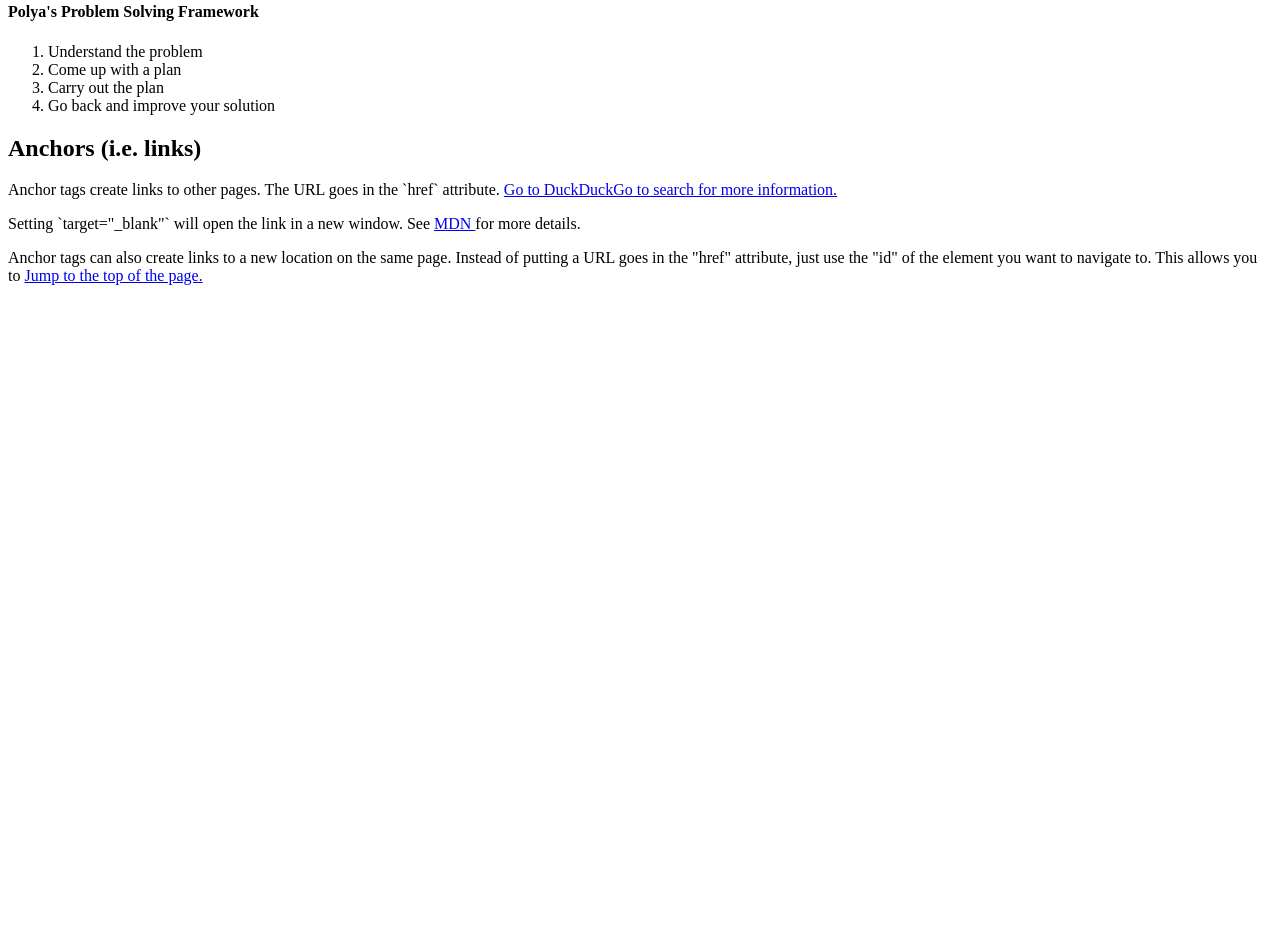
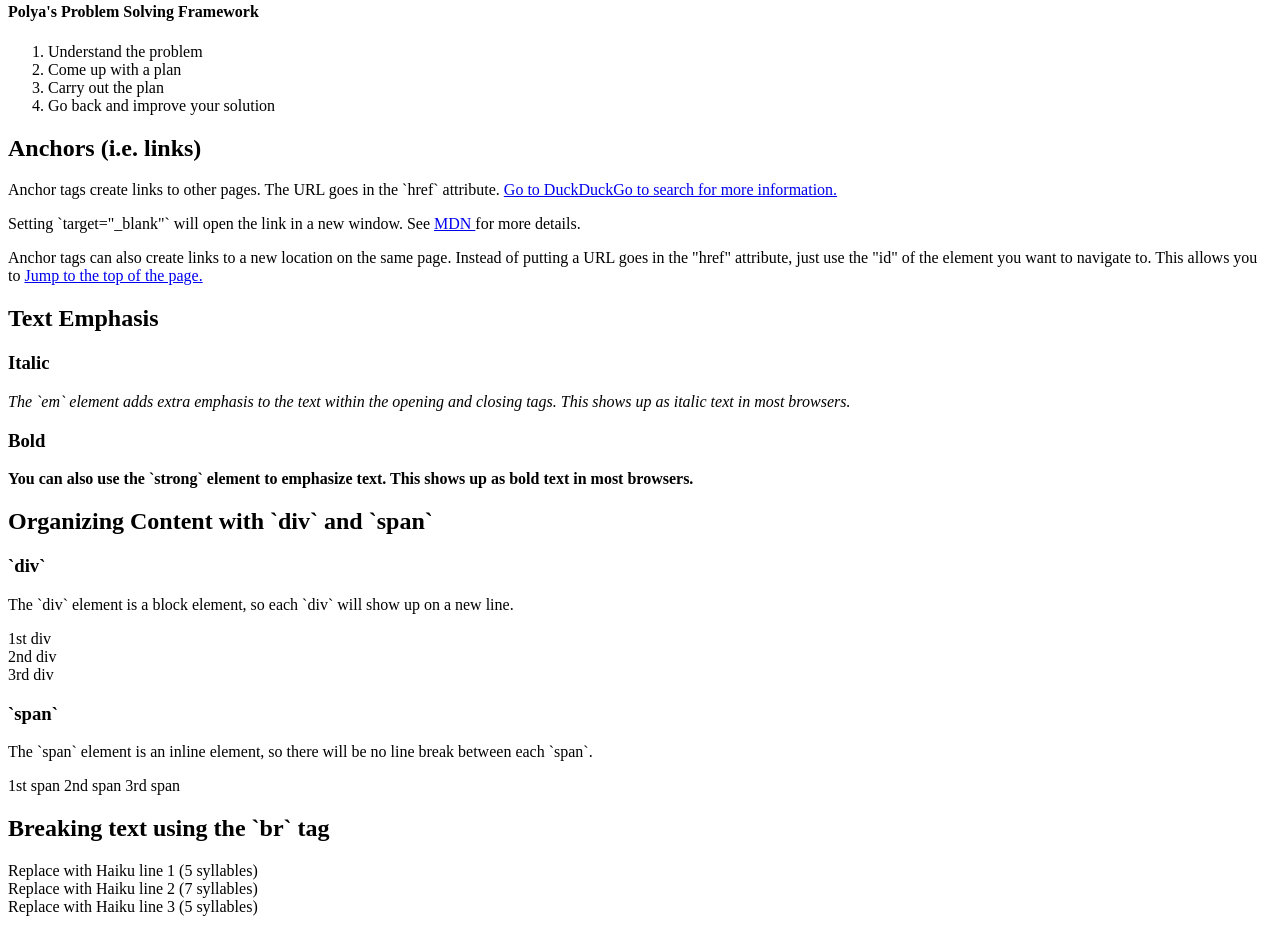
Before and after one commit to szmtz/html-tags-cheatsheet-aA, a plain HTML site: page index.html in a window 1280 px wide. Shown: the part 547-1479 px from the top of the page. Before the commit the page ends 848 px from the top, so only its background shows below. Drawn offline with Linux system fonts and the light colour scheme.

Commit message:
Update index.html

```diff
--- a/index.html
+++ b/index.html
@@ -63,12 +63,39 @@
       </a>
     </p>
 
+<h2>Text Emphasis</h2>
+        <h3>Italic</h3>
+            <em>
+                The `em` element adds extra emphasis to the text within the opening and closing tags. This shows up as italic text in most browsers.
+            </em>
+        <h3>Bold</h3>
+            <strong>
+                You can also use the `strong` element to emphasize text. This shows up as bold text in most browsers.
+            </strong>
 
 
+       <h2>Organizing Content with `div` and `span`</h2>
+        <h3>`div`</h3>
+            <p>
+                The `div` element is a block element, so each `div` will show up on a new line.
+            </p>
+            <div>1st div</div>
+            <div>2nd div</div>
+            <div>3rd div</div>
+        <h3>`span`</h3>
+            <p>
+                The `span` element is an inline element, so there will be no line break between each `span`.
+            </p>
+            <span>1st span</span>
+            <span>2nd span</span>
+            <span>3rd span</span>
 
-
-
-
+  <h2>Breaking text using the `br` tag</h2>
+    <p>
+        Replace with Haiku line 1 (5 syllables)<br>
+        Replace with Haiku line 2 (7 syllables)<br>
+        Replace with Haiku line 3 (5 syllables)<br>
+    </p>
 
 
 </body>
```
